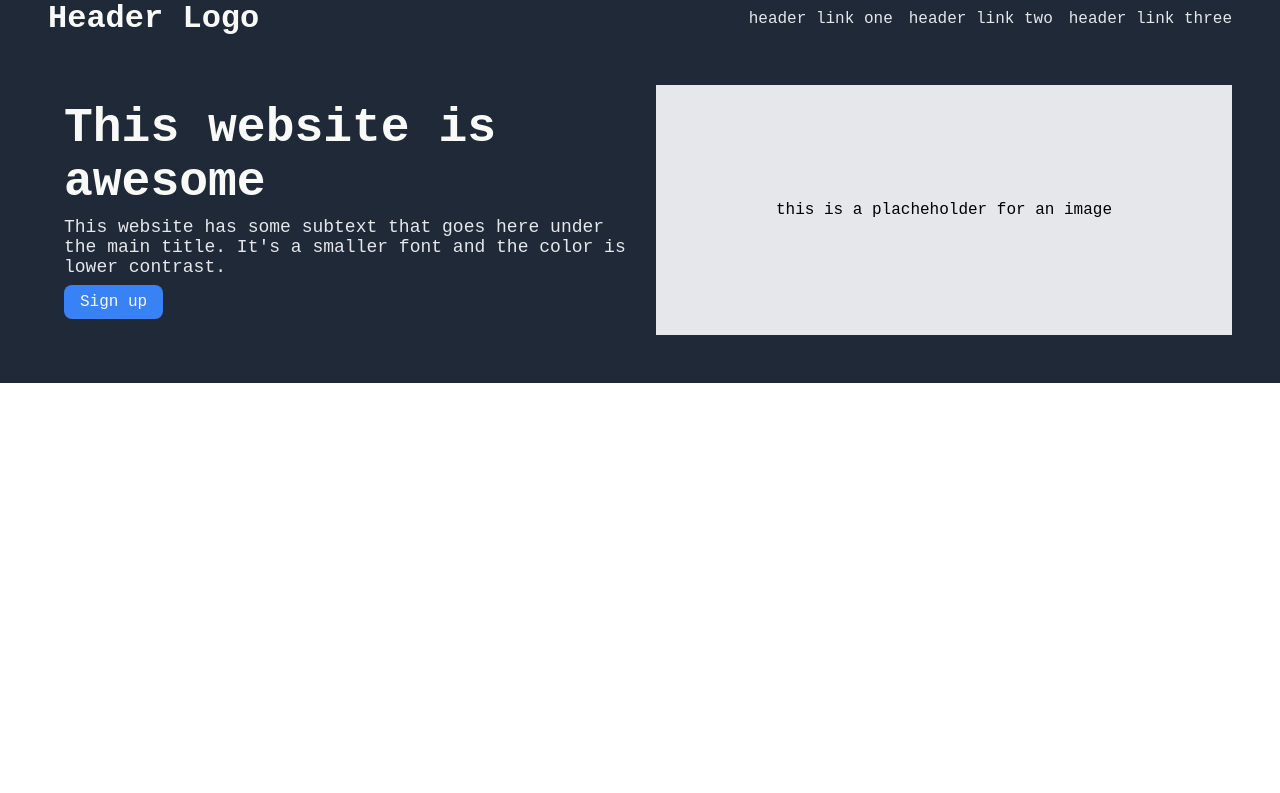
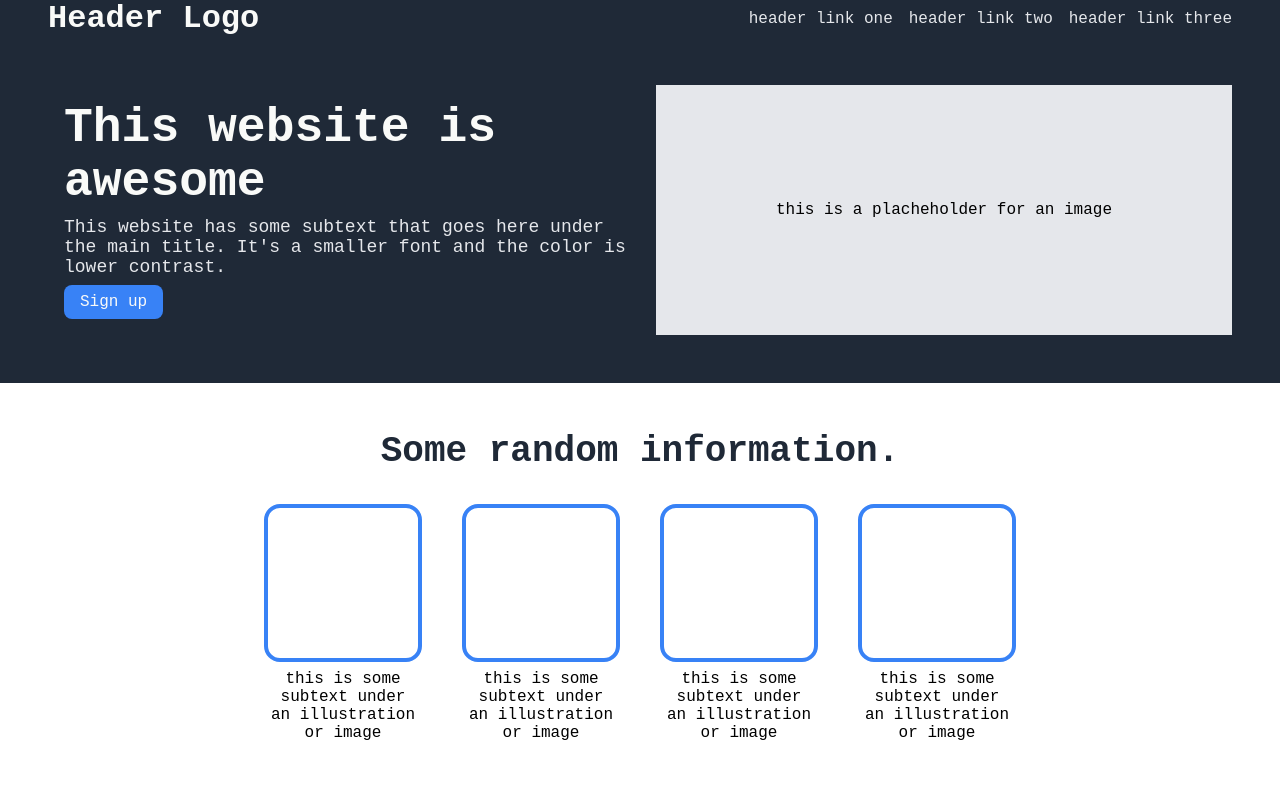
Before and after one commit to howell-johnson/landing-page, a plain HTML site: page index.html in a window 1280 px wide. Drawn offline with Linux system fonts and the light colour scheme.

Commit message:
completed information section

```diff
--- a/index.html
+++ b/index.html
@@ -31,5 +31,44 @@
                 this is a placheholder for an image
             </div>
         </div>
+        <div class="information">
+            <div class="information-header">
+                Some random information.
+            </div>
+            <div class="card-container">
+                <div class="card">
+                    <div class="card-image">
+
+                    </div>
+                    <div class="card-text">
+                        this is some subtext under an illustration or image
+                    </div>
+                </div>
+                <div class="card">
+                    <div class="card-image">
+
+                    </div>
+                    <div class="card-text">
+                        this is some subtext under an illustration or image
+                    </div>
+                </div>
+                <div class="card">
+                    <div class="card-image">
+
+                    </div>
+                    <div class="card-text">
+                        this is some subtext under an illustration or image
+                    </div>
+                </div>
+                <div class="card">
+                    <div class="card-image">
+
+                    </div>
+                    <div class="card-text">
+                        this is some subtext under an illustration or image
+                    </div>
+                </div>
+            </div>
+        </div>
     </body>
 </html>
--- a/style.css
+++ b/style.css
@@ -61,3 +61,35 @@ ul{
     border-radius: 8px;
     color: #F9FAF8;
 }
+.information{
+    display: flex;
+    flex-direction: column;
+    align-items: center;
+    padding: 48px;
+}
+.information-header{
+    font-size: 36px;
+    color: #1F2937;
+    font-weight: 900;
+    margin-bottom: 32px;
+}
+.card-container{
+    display: flex;
+    justify-content: space-evenly;
+    flex-wrap: wrap;
+    gap: 3em;
+}
+.card{
+    text-align: center;
+    display: flex;
+    flex-direction: column;
+    align-items: center;
+    width: 150px;
+}
+.card-image{
+    border: 4px solid #3882F6;
+    border-radius: 16px;
+    height: 150px;
+    width: 150px;
+    margin-bottom: 8px;
+}
```
